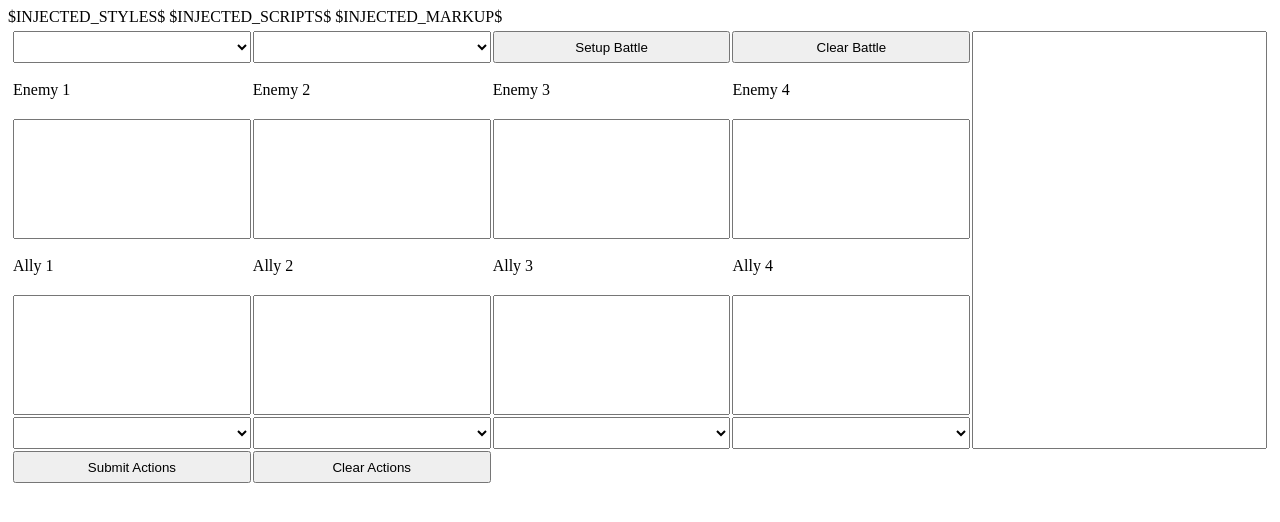
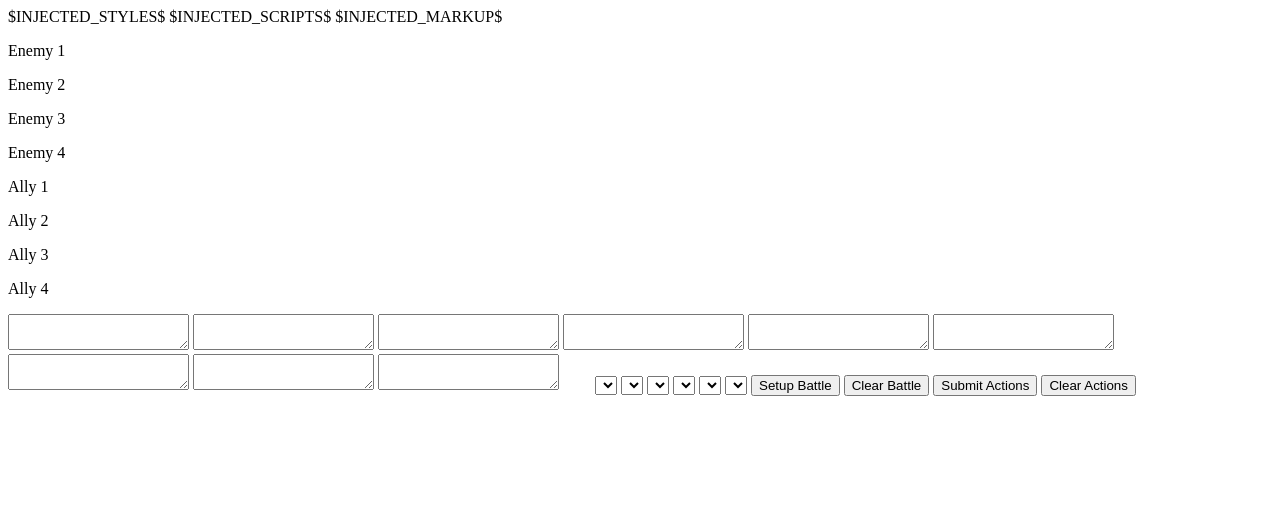
Before and after one commit to NearlyTRex/Fyleria, a plain HTML site: page Data/Pages/Battle.html in a window 1280 px wide. Drawn offline with Linux system fonts and the light colour scheme.

Commit message:
Updating battle html

```diff
--- a/Data/Pages/Battle.html
+++ b/Data/Pages/Battle.html
@@ -2,83 +2,6 @@
 <head>
 $INJECTED_STYLES$
 $INJECTED_SCRIPTS$
-<style>
-.grid-container {
-    display: grid;
-    grid-template-areas:
-        'enemy_party_selector ally_party_selector setup_battle clear_battle output_window output_window'
-        'enemy1_label enemy2_label enemy3_label enemy4_label output_window output_window'
-        'enemy1_portrait enemy2_portrait enemy3_portrait enemy4_portrait output_window output_window'
-        'enemy1_data enemy2_data enemy3_data enemy4_data output_window output_window'
-        'ally1_label ally2_label ally3_label ally4_label output_window output_window'
-        'ally1_portrait ally2_portrait ally3_portrait ally4_portrait output_window output_window'
-        'ally1_data ally2_data ally3_data ally4_data output_window output_window'
-        'ally1_actions ally2_actions ally3_actions ally4_actions output_window output_window'
-        'submit_actions clear_actions blank blank blank blank';
-    grid-gap: 2px;
-    padding: 5px;
-}
-
-.grid-container > div {
-    text-align: center;
-    font-size: 30px;
-}
-
-.blank { grid-area: blank; }
-.enemy_party_selector { grid-area: enemy_party_selector; }
-.ally_party_selector { grid-area: ally_party_selector; }
-.setup_battle { grid-area: setup_battle; }
-.clear_battle { grid-area: clear_battle; }
-.enemy1_label { grid-area: enemy1_label; }
-.enemy2_label { grid-area: enemy2_label; }
-.enemy3_label { grid-area: enemy3_label; }
-.enemy4_label { grid-area: enemy4_label; }
-.enemy1_portrait { grid-area: enemy1_portrait; }
-.enemy2_portrait { grid-area: enemy2_portrait; }
-.enemy3_portrait { grid-area: enemy3_portrait; }
-.enemy4_portrait { grid-area: enemy4_portrait; }
-.enemy1_data { grid-area: enemy1_data; }
-.enemy2_data { grid-area: enemy2_data; }
-.enemy3_data { grid-area: enemy3_data; }
-.enemy4_data { grid-area: enemy4_data; }
-.ally1_label { grid-area: ally1_label; }
-.ally2_label { grid-area: ally2_label; }
-.ally3_label { grid-area: ally3_label; }
-.ally4_label { grid-area: ally4_label; }
-.ally1_portrait { grid-area: ally1_portrait; }
-.ally2_portrait { grid-area: ally2_portrait; }
-.ally3_portrait { grid-area: ally3_portrait; }
-.ally4_portrait { grid-area: ally4_portrait; }
-.ally1_data { grid-area: ally1_data; }
-.ally2_data { grid-area: ally2_data; }
-.ally3_data { grid-area: ally3_data; }
-.ally4_data { grid-area: ally4_data; }
-.ally1_actions { grid-area: ally1_actions; }
-.ally2_actions { grid-area: ally2_actions; }
-.ally3_actions { grid-area: ally3_actions; }
-.ally4_actions { grid-area: ally4_actions; }
-.submit_actions { grid-area: submit_actions; }
-.clear_actions { grid-area: clear_actions; }
-.output_window { grid-area: output_window; resize: none; }
-
-.character_portrait {
-    max-height: 20vh;
-    max-width: 25vw;
-}
-
-.character_data {
-    min-height: 15vh;
-    resize: none;
-}
-
-.action_dropdown {
-    min-height: 4vh;
-}
-
-.action_button {
-    min-height: 4vh;
-}
-</style>
 </head>
 <body>
 $INJECTED_MARKUP$
```
